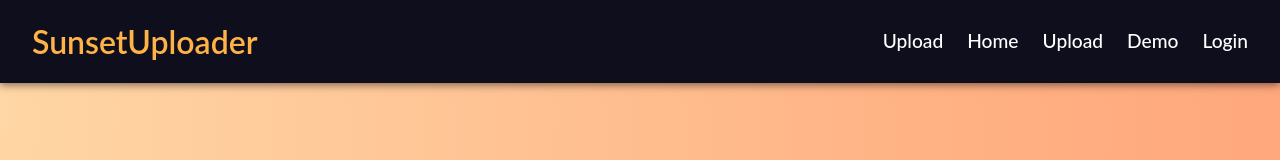
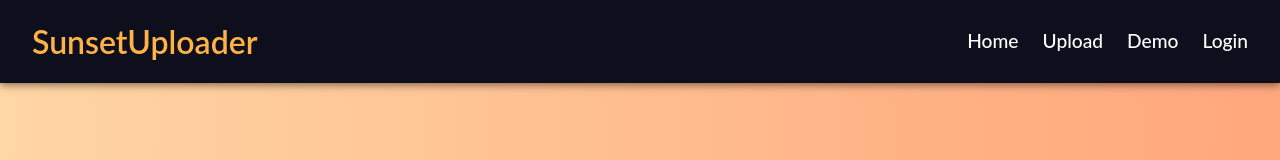
Before and after one commit to AP3HIM/sunset_frontend, a React (Vite) app: page / in a window 1280 px wide. Shown: the top 160 px of the page. Built offline with nearby package versions, Linux system fonts and the light colour scheme; no server answers.

Commit message:
Update Navbar.jsx so there is only one upload thing in the navbar

```diff
--- a/src/components/Navbar.jsx
+++ b/src/components/Navbar.jsx
@@ -53,11 +53,7 @@ function Navbar() {
 
         {/* Nav links */}
         <ul className={`nav-links ${isOpen ? "open" : ""}`}>
-          <li>
-            <Link to="/upload" onClick={closeMenu}>
-              Upload
-            </Link>
-          </li>
+
           <li>
             <Link to="/" onClick={closeMenu}>
               Home
```
